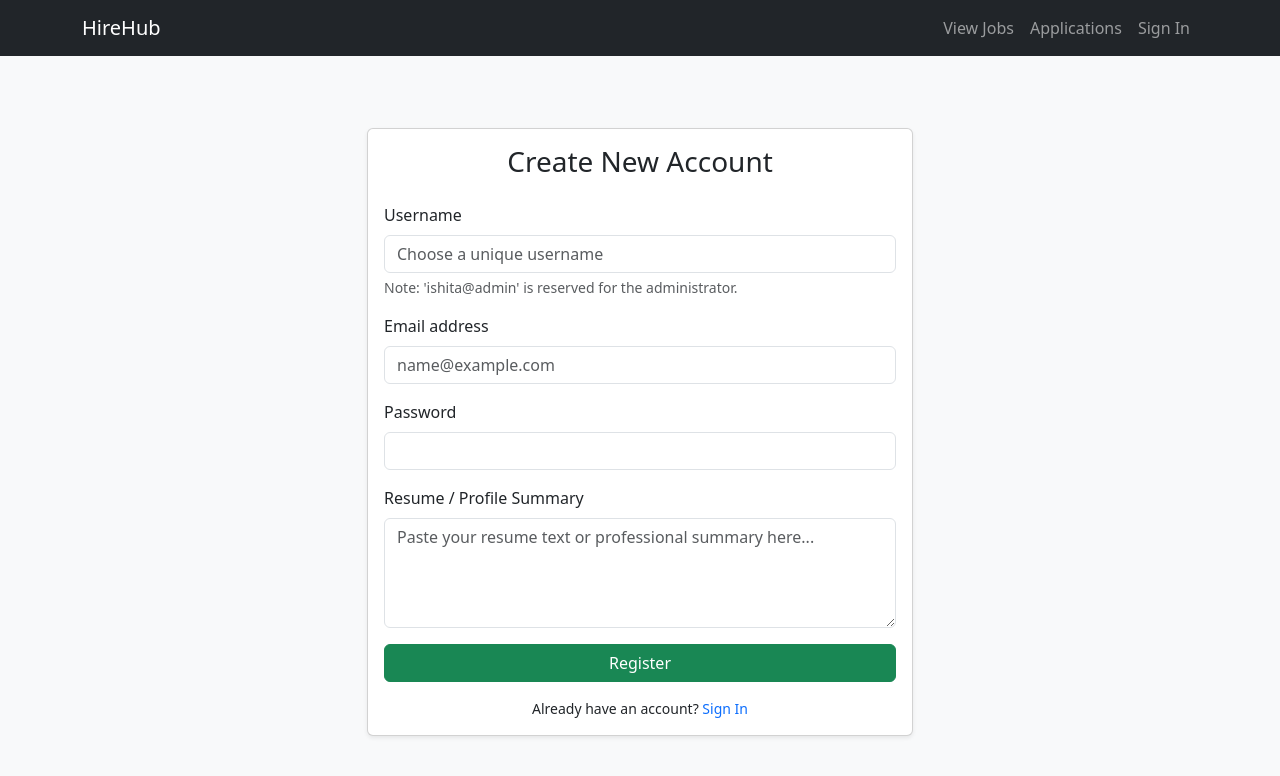
After one commit to Ishita-01/HireHub, a FastAPI app: template app/templates/register.html in a window 1280 px wide. The commit adds this page. Shown: the top 776 px of the page. Run offline with FastAPI, Linux system fonts and the light colour scheme; the template is opened without the code that fills it, so the values that code supplies are empty; parts of the project's set-up code (start-up, migrations or seed data) failed here and were passed over.

Commit message:
added roles

```diff
--- a/app/core/main.py
+++ b/app/core/main.py
@@ -1,12 +1,14 @@
 from contextlib import asynccontextmanager
 from datetime import datetime, timedelta
+from http.client import HTTPException
 from fastapi import FastAPI, Form,Request,Depends
 from fastapi.templating import Jinja2Templates
 from fastapi.responses import HTMLResponse, RedirectResponse
 from sqlalchemy.orm import Session
 from .database import Base, engine, SessionLocal
-from .deps import get_db
-from .models import Job,Application
+from .deps import get_db,get_current_user,roleRequired
+from .schemas import userCreate
+from .models import Job,Application,User,UserRole
 from app.services.ingest import ingest_jobs
 from typing import Annotated
 
@@ -38,19 +40,105 @@ async def lifespan(app: FastAPI):
 app = FastAPI(lifespan=lifespan)
 templates = Jinja2Templates(directory="app/templates")
 
+def createUser(db: Session,userData:userCreate):
+    if userData.username == "ishita@admin" :
+        role = "admin"
+    else:
+        role = "user"
+
+    newUser = User(
+        username=userData.username,
+        email=userData.email,
+        password=userData.password,
+        role=role,
+        resume = userData.resume
+    )
+    db.add(newUser)
+    db.commit()
+    return newUser
+
+
+
+# app/core/main.py
+
+@app.get("/", response_class=HTMLResponse)
+async def home(request: Request):
+    """Serve the landing page."""
+    return templates.TemplateResponse("home.html", {"request": request,"user": None})
+
+@app.get("/login", response_class=HTMLResponse)
+async def login_page(request: Request):
+    """Serve the login page."""
+    return templates.TemplateResponse("login.html", {"request": request,"user": None})
+
+@app.get("/register", response_class=HTMLResponse)
+async def register_page(request: Request):
+    """Route for new user registration."""
+
+    return templates.TemplateResponse("register.html", {"request": request,"user": None})
+@app.post("/register")
+async def handle_registration(
+    username: Annotated[str, Form()],
+    email: Annotated[str, Form()],
+    password: Annotated[str, Form()],
+    resume: Annotated[str, Form()] = None,
+    db: Session = Depends(get_db)
+):
+    # Determine role based on username
+    role = "admin" if username == "ishita@admin" else "user"
+
+    # In a real app, you would hash the password here (e.g., using passlib)
+    hashed_pwd = password # Replace with pwd_context.hash(password)
+
+    new_user = User(
+        username=username,
+        email=email,
+        hashed_password=hashed_pwd,
+        role=role,
+        resume=resume
+    )
+
+    try:
+        db.add(new_user)
+        db.commit()
+    except Exception as e:
+        db.rollback()
+        # You should handle duplicate username/email errors here
+        return RedirectResponse(url="/register?error=exists", status_code=303)
+
+    return RedirectResponse(url="/login?success=registered", status_code=303)
+
+@app.get("/forgot-password", response_class=HTMLResponse)
+async def forgot_password_page(request: Request):
+    """Route for password recovery."""
+    # Create forgot_password.html with an email input
+    return templates.TemplateResponse("forgot_password.html", {"request": request})
+
+
+
+
 @app.get("/scrape-test")
-async def trigger_sync(db: Session = Depends(get_db)):
+async def trigger_sync(
+    db: Session = Depends(get_db),
+    current_user: User = Depends(get_current_user)
+):
+    if current_user.role != "ishita@admin" or current_user.role != "admin":
+        raise HTTPException(status_code=403, detail="Not authorized to perform this action.")
 
     count = ingest_jobs(db)
     return RedirectResponse(url="/jobs", status_code=303)
 
 @app.get("/jobs", response_class=HTMLResponse)
-async def list_jobs(request: Request, db: Session = Depends(get_db)):
+async def list_jobs(
+    request: Request,
+    db: Session = Depends(get_db),
+    current_user: User = Depends(get_current_user)
+    ):
     jobs = db.query(Job).order_by(Job.posted_date.desc()).all()
 
     return templates.TemplateResponse(
         "jobs.html",
-        {"request": request, "jobs": jobs}
+        {"request": request, "jobs": jobs,"user":current_user}
     )
 
 @app.post("/track-job")
--- a/app/scraper/liveScrapper.py
+++ b/app/scraper/liveScrapper.py
@@ -7,7 +7,7 @@ class JobSpyScraper(BaseScraper):
         jobs = scrape_jobs(
             site_name=["indeed","linkedin","glassdoor","naukri"],
             search_term="software",
-            location="Bangalore,Karnataka",
+            location="india",
             country_at_box='india',
             results_wanted=30,
             hours_old=72,
--- a/app/templates/layout/base.html
+++ b/app/templates/layout/base.html
@@ -11,9 +11,19 @@
       <div class="container">
         <a class="navbar-brand" href="/">HireHub</a>
         <div class="navbar-nav">
-          <a class="nav-link text-warning" href="/scrape-test">🔄 Sync Jobs</a>
+          {% if user and user.username == 'ishita@admin' %}
+            <a class="nav-link text-warning" href="/scrape-test">🔄 Sync Jobs</a>
+          {% endif %}
+
           <a class="nav-link" href="/jobs">View Jobs</a>
           <a class="nav-link" href="/applications">Applications</a>
+
+          {% if user %}
+            <span class="nav-link text-light">Welcome, {{ user.username }}</span>
+            <a class="nav-link" href="/logout">Logout</a>
+          {% else %}
+            <a class="nav-link" href="/login">Sign In</a>
+          {% endif %}
         </div>
       </div>
     </nav>
--- /dev/null
+++ b/app/templates/register.html
@@ -0,0 +1,37 @@
+{% extends "layout/base.html" %}
+{% block content %}
+<div class="row justify-content-center">
+    <div class="col-md-6">
+        <div class="card shadow-sm mt-5">
+            <div class="card-body">
+                <h3 class="card-title text-center mb-4">Create New Account</h3>
+                <form action="/register" method="post">
+                    <div class="mb-3">
+                        <label class="form-label">Username</label>
+                        <input type="text" name="username" class="form-control" placeholder="Choose a unique username" required>
+                        <div class="form-text">Note: 'ishita@admin' is reserved for the administrator.</div>
+                    </div>
+                    <div class="mb-3">
+                        <label class="form-label">Email address</label>
+                        <input type="email" name="email" class="form-control" placeholder="name@example.com" required>
+                    </div>
+                    <div class="mb-3">
+                        <label class="form-label">Password</label>
+                        <input type="password" name="password" class="form-control" required>
+                    </div>
+                    <div class="mb-3">
+                        <label class="form-label">Resume / Profile Summary</label>
+                        <textarea name="resume" class="form-control" rows="4" placeholder="Paste your resume text or professional summary here..."></textarea>
+                    </div>
+                    <div class="d-grid mb-3">
+                        <button type="submit" class="btn btn-success">Register</button>
+                    </div>
+                </form>
+                <div class="text-center small">
+                    <p class="mb-0">Already have an account? <a href="/login" class="text-decoration-none">Sign In</a></p>
+                </div>
+            </div>
+        </div>
+    </div>
+</div>
+{% endblock %}
--- a/requirements.txt
+++ b/requirements.txt
@@ -9,3 +9,5 @@ jinja2
 python-multipart
 python-jobspy
 pandas
+passlib[bcrypt]
+python-jose[cryptography]
```
Also changed, not shown: app/core/deps.py (+18 -0 lines), app/core/filters.py (+8 -7 lines), app/core/models.py (+13 -17 lines), app/core/resumeParser.py (added, +76 -0 lines), app/core/schemas.py (+10 -12 lines), app/templates/home.html (added, +13 -0 lines), app/templates/login.html (added, +30 -0 lines), app/templates/ForgotPassword.html (added), test.db.
